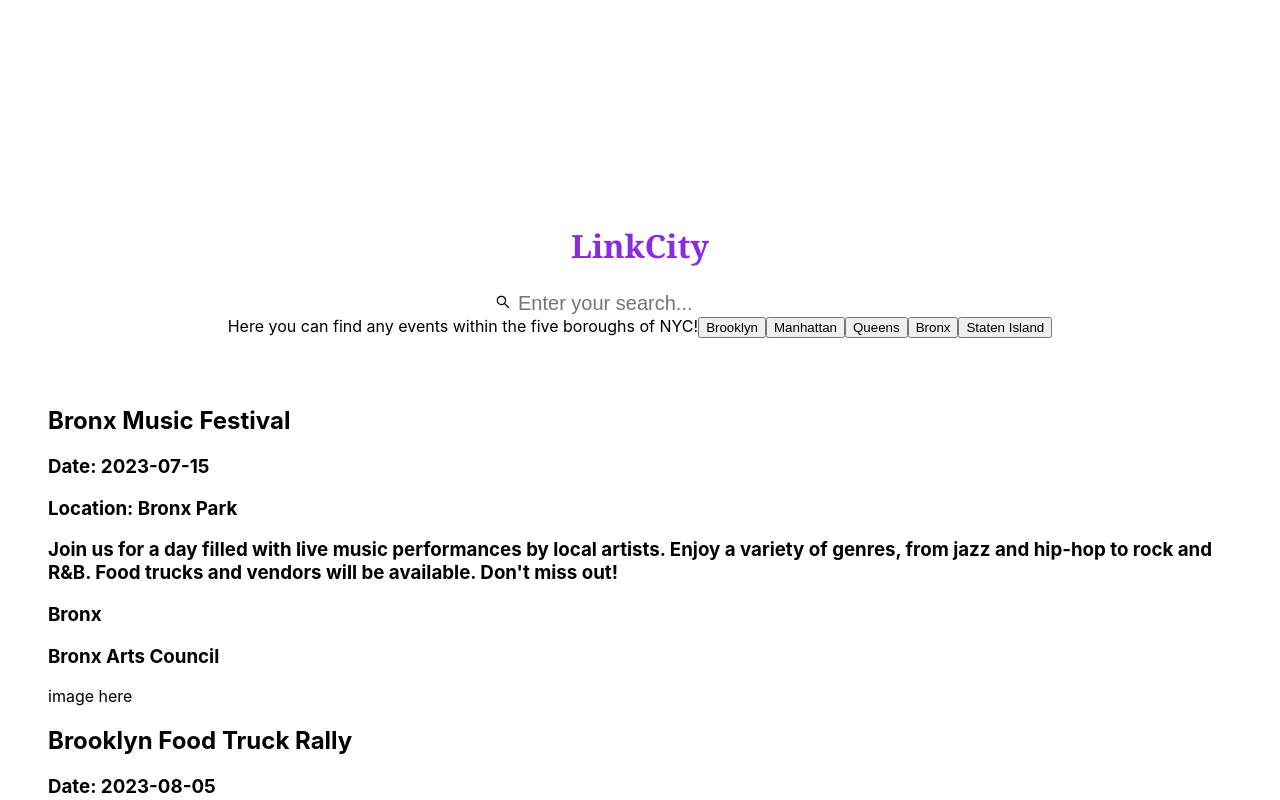
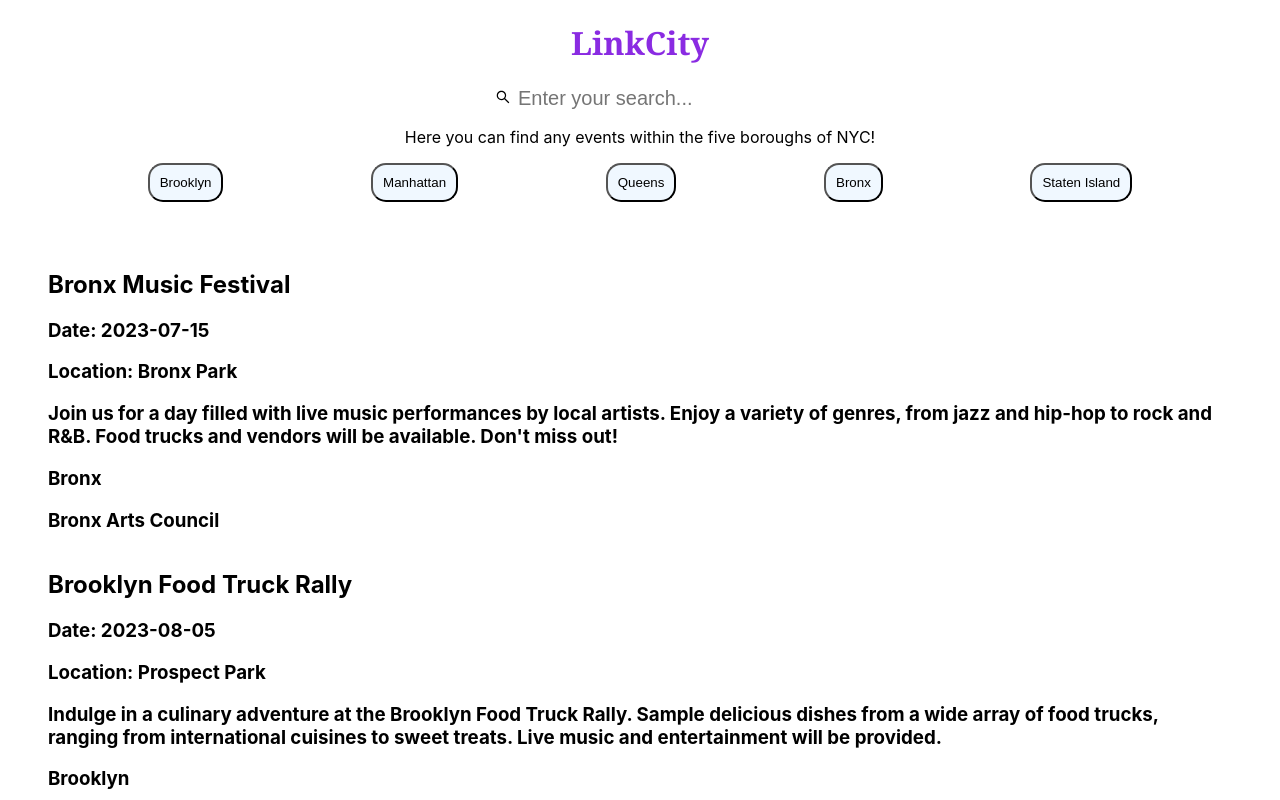
Before and after one commit to TienNguyen93/hack23, a React (Create React App) app in the folder event-suggester/: page /#/ in a window 1280 px wide. Shown: the top 800 px of the page. Built offline with nearby package versions, Linux system fonts and the light colour scheme.

Commit message:
add latest changes

```diff
--- a/event-suggester/src/App.js
+++ b/event-suggester/src/App.js
@@ -1,11 +1,6 @@
 import './App.css';
 import { Route, Routes } from 'react-router-dom';
 import Homepage from './components/Homepage';
-import Detail from './components/Detail';
-// import {SearchResults} from "./components/Homepage";
-// import {} from "./components/Homepage";
-
-
 
 function App() {
 
@@ -16,7 +11,6 @@ function App() {
       <Routes>
         <Route path='/'>
           <Route index element={<Homepage />} />
-          <Route path='/detail' element={<Detail />} />
         </Route>
       </Routes>
     </div>
--- a/event-suggester/src/components/Detail.js
+++ /dev/null
@@ -1,9 +0,0 @@
-const Detail = () => {
-  return (
-    <div>
-      detail here
-    </div>
-  )
-}
-
-export default Detail
--- a/event-suggester/src/components/Event.js
+++ b/event-suggester/src/components/Event.js
@@ -9,9 +9,6 @@ const Event = (props) => {
         <h3>{props.borough}</h3>
         <h3>{props.organizer}</h3>
       </div>
-      <div>
-        image here
-      </div>
     </div>
   )
 }
--- a/event-suggester/src/components/Homepage.js
+++ b/event-suggester/src/components/Homepage.js
@@ -20,14 +20,20 @@ const Homepage = () => {
       flexDirection: 'column',
       textAlign: 'left',
       margin: '3rem'
+    },
+    button: {
+      backgroundColor: 'aliceblue',
+      borderRadius: '15px',
+      padding: '10px',
+      cursor: 'pointer'
     }
   }
 
   // helper function
-  const brooklyn = () => {
-    window.close()
-    const url = 'https://www.google.com'
-    window.open(url)
+  const handleClick = (borough) => {
+    let filter = []
+    filter = events.filter(event => event.borough === borough)
+    setEvents(filter)
   }
 
   return (
@@ -39,13 +45,21 @@ const Homepage = () => {
           placeholder="Enter your search..."
         />
       </div>
-      <div>
+      <div style={{ display: 'flex', flexDirection: 'column', marginTop: '1rem' }}>
         Here you can find any events within the five boroughs of NYC!
-        <button onClick={brooklyn}> Brooklyn </button>
-        <button onClick="manhattan()"> Manhattan </button>
-        <button onClick="queens()"> Queens </button>
-        <button onClick="bronx()"> Bronx </button>
-        <button onClick="sisland()"> Staten Island </button>
+        <div
+          style={{
+            display: 'flex',
+            justifyContent: 'space-evenly',
+            alignItems: 'center',
+            marginTop: '1rem',
+          }}>
+          <button style={style.button} onClick={handleClick}> Brooklyn </button>
+          <button style={style.button} onClick="manhattan()"> Manhattan </button>
+          <button style={style.button} onClick="queens()"> Queens </button>
+          <button style={style.button} onClick="bronx()"> Bronx </button>
+          <button style={style.button} onClick="sisland()"> Staten Island </button>
+        </div>
       </div>
 
       <div style={style.list}>
@@ -64,38 +78,6 @@ const Homepage = () => {
       </div>
     </div>
   )
-
-
-  // <div className="home">
-  {/* <div className="title">
-      <h1>LinkCity</h1>
-      <AiOutlineSearch />
-      <input
-        placeholder="Enter your search..."
-      />
-    </div> */}
-  {/* Here you can find any events within the five boroughs of NYC!
-    <button onClick={brooklyn}> Brooklyn </button>
-    <button onClick="manhattan()"> Manhattan </button>
-    <button onClick="queens()"> Queens </button>
-    <button onClick="bronx()"> Bronx </button>
-    <button onClick="sisland()"> Staten Island </button> */}
-
-  // <div style={style.list}>
-  //   {events.map((e) => (
-  //     <div key={e.event_id}>
-  //       <Event
-  //         title={e.title}
-  //         date={e.date}
-  //         location={e.location}
-  //         description={e.description}
-  //         borough={e.borough}
-  //         organizer={e.organizer}
-  //       />
-  //     </div>
-  //   ))}
-  // </div>
-
 }
 
 /*shift option f to reformat */
--- a/event-suggester/src/components/HomepageLooks.css
+++ b/event-suggester/src/components/HomepageLooks.css
@@ -1,7 +1,5 @@
 h1{
     font-family: Georgia, 'Times New Roman', Times, serif;
-     margin-top: 7em;
-    margin-bottom: .75em;
     color:blueviolet;
     text-align: center;
 }
```
